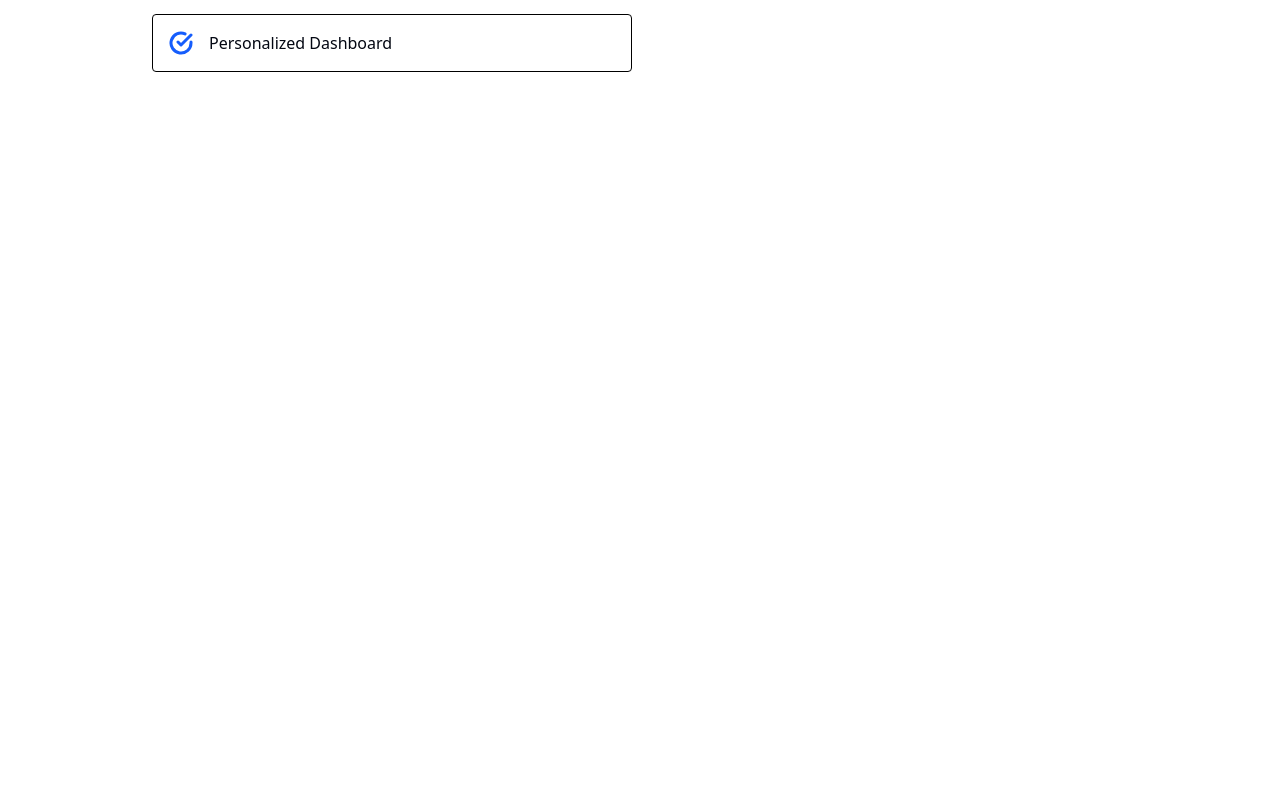
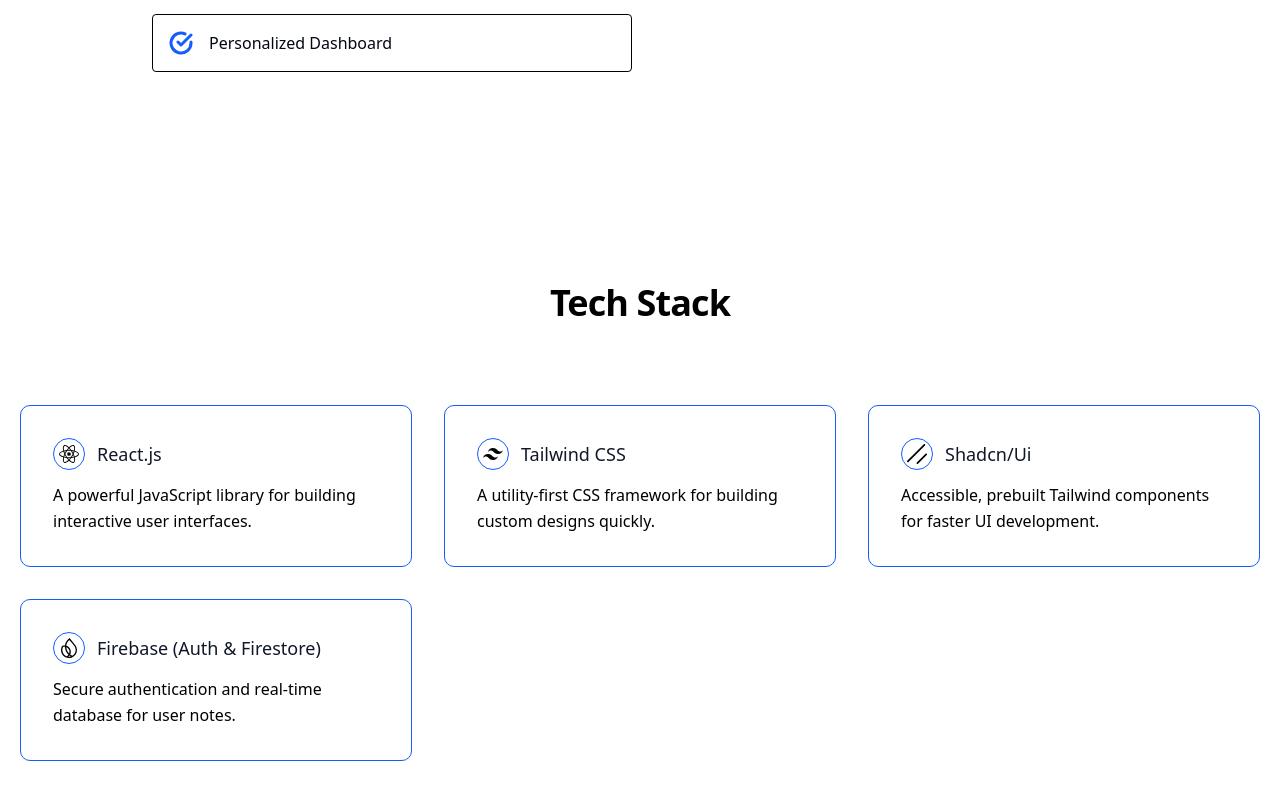
Before and after one commit to shouqatazeez/NoteStack, a React (Vite) app: page / in a window 1280 px wide. Shown: the part 1090-1890 px from the top of the page. Before the commit the page ends 1274 px from the top, so only its background shows below. Built offline with nearby package versions, Linux system fonts and the light colour scheme.

Commit message:
define techstack file in hero

```diff
--- a/src/pages/Hero.jsx
+++ b/src/pages/Hero.jsx
@@ -3,6 +3,8 @@
 import { Button } from "@/components/ui/button";
 import { Link } from "react-router";
 import Features from "./Features";
+import Techstack from "./Techstack";
+import Reviews from "./Reviews";
 
 const Hero = () => {
   return (
@@ -51,6 +53,8 @@
         </div>
       </div>
       <Features />
+      <Techstack />
+      <Reviews />
     </div>
   );
 };
```
